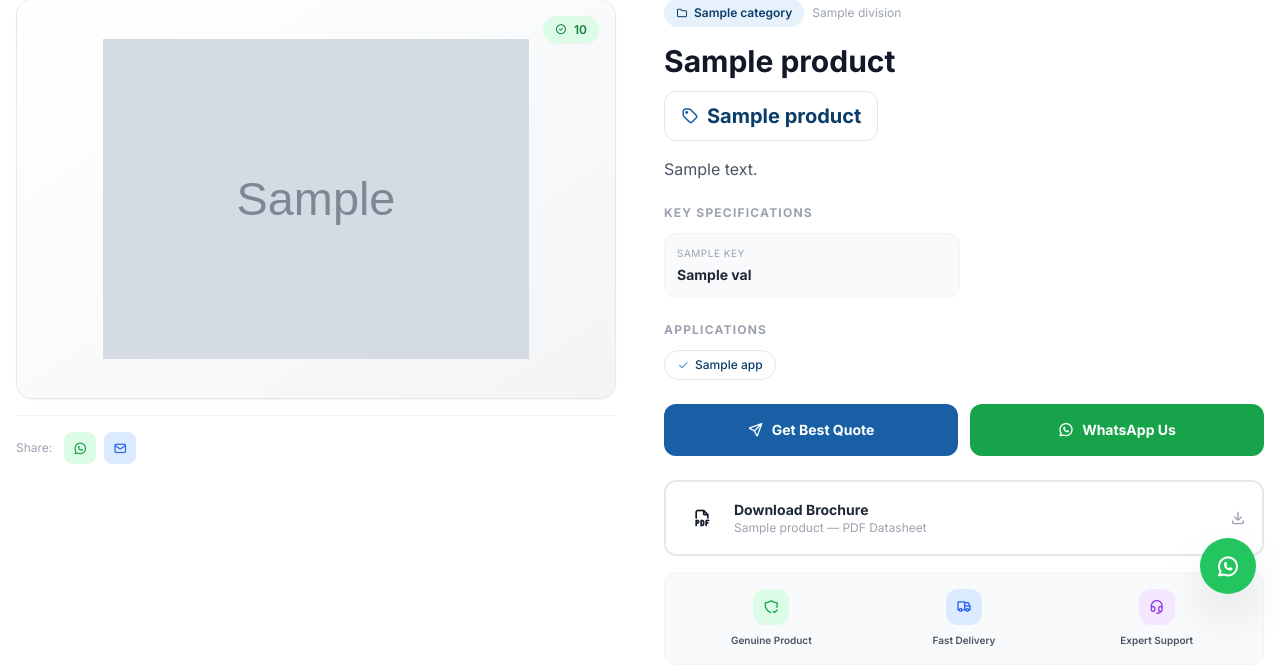
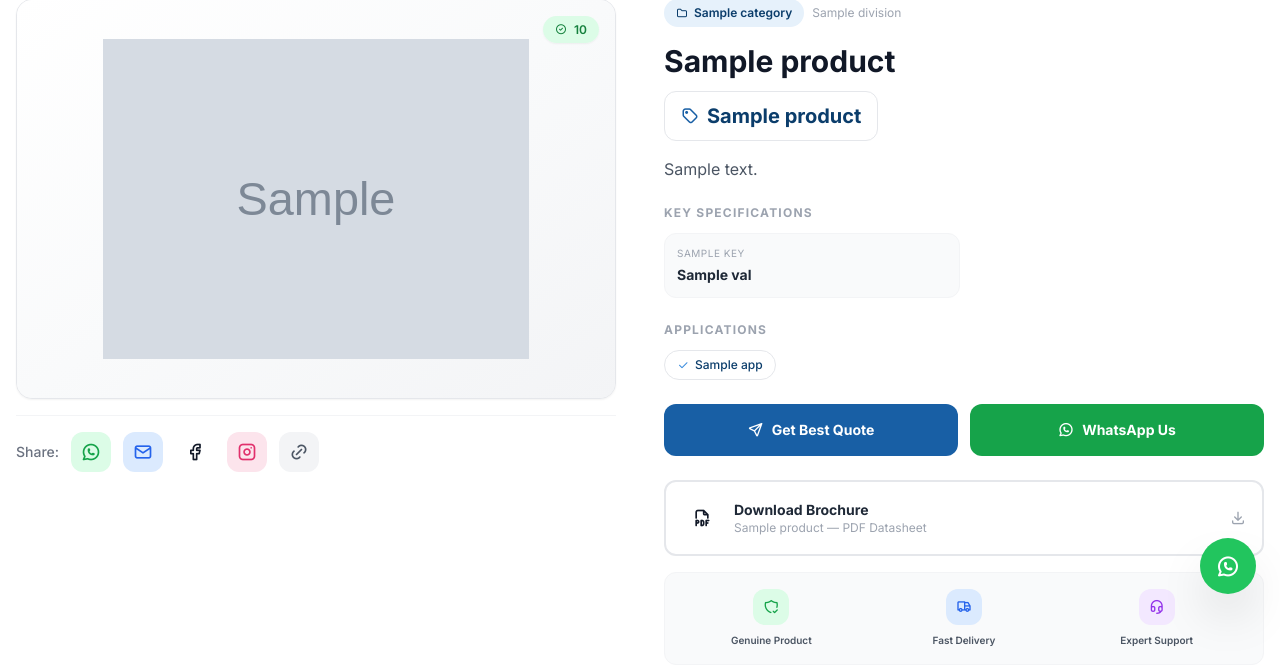
Before and after one commit to rajbharath-v/visa_main_website, a Django app: template visa_main/templates/visa_main/pages/product_detail.html in a window 1280 px wide. Shown: the part 182-853 px from the top of the page. Run offline with Django 5.2, Linux system fonts and the light colour scheme; the template is opened without the code that fills it: most values are stand-ins (such as "Sample title", 1, 10 or a date in 2020); grey boxes marked "Sample" are stand-in pictures; form fields are guessed from the names that the template uses.

Commit message:
feat: add image slider arrows, auto-slide, and improved share buttons
- Left/right arrow buttons on main product image
- Auto-slides every 3 seconds, resets on manual click
- Share buttons bigger (w-10 h-10), added Facebook, Instagram, Copy Link
- Copy link shows green tick confirmation for 2 seconds

Co-Authored-By: Claude Sonnet 4.6 <noreply@anthropic.com>

```diff
--- a/visa_main/templates/visa_main/pages/product_detail.html
+++ b/visa_main/templates/visa_main/pages/product_detail.html
@@ -31,6 +31,15 @@
           <img src="{{ images.first.image.url }}" alt="{{ images.first.alt_text }}"
                class="relative max-h-80 w-full object-contain transition-transform duration-500 hover:scale-105"
                id="main-image">
+          {# Prev / Next arrows #}
+          {% if images.count > 1 %}
+          <button onclick="prevImage()" class="absolute left-3 top-1/2 -translate-y-1/2 w-9 h-9 rounded-full bg-white/80 hover:bg-white shadow flex items-center justify-center transition-all z-10">
+            <i class="ti ti-chevron-left text-navy-700 text-lg"></i>
+          </button>
+          <button onclick="nextImage()" class="absolute right-3 top-1/2 -translate-y-1/2 w-9 h-9 rounded-full bg-white/80 hover:bg-white shadow flex items-center justify-center transition-all z-10">
+            <i class="ti ti-chevron-right text-navy-700 text-lg"></i>
+          </button>
+          {% endif %}
           {% else %}
           <div class="relative flex flex-col items-center justify-center text-gray-300 py-10">
             <div class="w-24 h-24 rounded-2xl bg-gray-200 flex items-center justify-center mb-4">
@@ -64,16 +73,28 @@
         {% endif %}
 
         {# Share / actions strip #}
-        <div class="flex items-center gap-2 mt-4 pt-4 border-t border-gray-100">
-          <span class="text-xs text-gray-400 mr-1">Share:</span>
+        <div class="flex items-center gap-3 mt-4 pt-4 border-t border-gray-100 flex-wrap">
+          <span class="text-sm font-medium text-gray-500">Share:</span>
           <a href="https://wa.me/?text={{ product.name|urlencode }}%20https://visapvtltd.co.in/products/{{ product.slug }}/" target="_blank"
-             class="w-8 h-8 rounded-lg bg-green-100 hover:bg-green-200 flex items-center justify-center transition-colors">
-            <i class="ti ti-brand-whatsapp text-green-600 text-sm"></i>
+             class="w-10 h-10 rounded-xl bg-green-100 hover:bg-green-200 flex items-center justify-center transition-colors" title="WhatsApp">
+            <i class="ti ti-brand-whatsapp text-green-600 text-xl"></i>
           </a>
           <a href="mailto:?subject={{ product.name|urlencode }}&body=Check%20this%20product%3A%20https://visapvtltd.co.in/products/{{ product.slug }}/"
-             class="w-8 h-8 rounded-lg bg-blue-100 hover:bg-blue-200 flex items-center justify-center transition-colors">
-            <i class="ti ti-mail text-blue-600 text-sm"></i>
+             class="w-10 h-10 rounded-xl bg-blue-100 hover:bg-blue-200 flex items-center justify-center transition-colors" title="Email">
+            <i class="ti ti-mail text-blue-600 text-xl"></i>
           </a>
+          <a href="https://www.facebook.com/sharer/sharer.php?u=https://visapvtltd.co.in/products/{{ product.slug }}/" target="_blank"
+             class="w-10 h-10 rounded-xl bg-indigo-100 hover:bg-indigo-200 flex items-center justify-center transition-colors" title="Facebook">
+            <i class="ti ti-brand-facebook text-indigo-600 text-xl"></i>
+          </a>
+          <a href="https://www.instagram.com/" target="_blank"
+             class="w-10 h-10 rounded-xl flex items-center justify-center transition-colors" style="background:#fce4ec" title="Instagram">
+            <i class="ti ti-brand-instagram text-xl" style="color:#e1306c"></i>
+          </a>
+          <button onclick="copyLink('https://visapvtltd.co.in/products/{{ product.slug }}/')"
+             class="w-10 h-10 rounded-xl bg-gray-100 hover:bg-gray-200 flex items-center justify-center transition-colors" title="Copy Link" id="copy-btn">
+            <i class="ti ti-link text-gray-600 text-xl"></i>
+          </button>
         </div>
       </div>
 
@@ -352,17 +373,51 @@
 
 {% block extra_js %}
 <script>
-function switchImage(url, btn) {
+const thumbs = Array.from(document.querySelectorAll('.thumb-btn'));
+let currentIndex = 0;
+let autoSlideTimer = null;
+
+function goToIndex(index) {
+  if (!thumbs.length) return;
+  currentIndex = (index + thumbs.length) % thumbs.length;
+  const btn = thumbs[currentIndex];
+  const url = btn.querySelector('img').src;
   const img = document.getElementById('main-image');
+  img.style.transition = 'opacity 0.15s ease';
   img.style.opacity = '0';
   setTimeout(() => { img.src = url; img.style.opacity = '1'; }, 150);
-  img.style.transition = 'opacity 0.15s ease';
-  document.querySelectorAll('.thumb-btn').forEach(b => {
+  thumbs.forEach(b => {
     b.classList.remove('border-navy-600', 'shadow-md');
     b.classList.add('border-gray-200');
   });
   btn.classList.add('border-navy-600', 'shadow-md');
   btn.classList.remove('border-gray-200');
+  resetAutoSlide();
 }
+
+function switchImage(url, btn) {
+  currentIndex = thumbs.indexOf(btn);
+  goToIndex(currentIndex);
+}
+
+function prevImage() { goToIndex(currentIndex - 1); }
+function nextImage() { goToIndex(currentIndex + 1); }
+
+function resetAutoSlide() {
+  clearInterval(autoSlideTimer);
+  if (thumbs.length > 1) {
+    autoSlideTimer = setInterval(() => goToIndex(currentIndex + 1), 3000);
+  }
+}
+
+function copyLink(url) {
+  navigator.clipboard.writeText(url).then(() => {
+    const btn = document.getElementById('copy-btn');
+    btn.innerHTML = '<i class="ti ti-check text-green-600 text-xl"></i>';
+    setTimeout(() => { btn.innerHTML = '<i class="ti ti-link text-gray-600 text-xl"></i>'; }, 2000);
+  });
+}
+
+resetAutoSlide();
 </script>
 {% endblock %}
```
